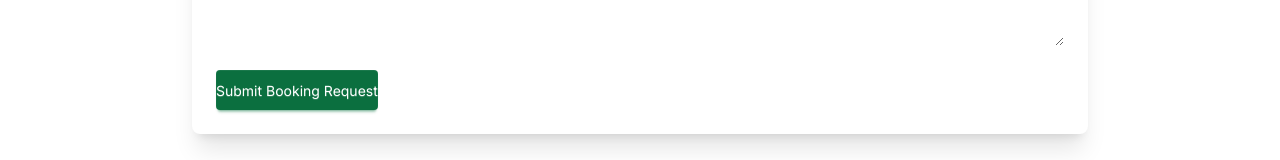
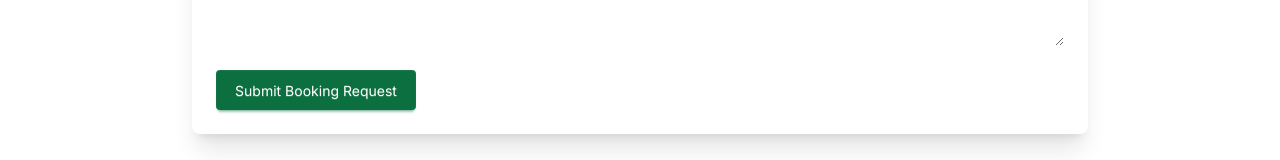
Before and after one commit to v-mcnett/ecpb-2026, a Next.js app: page /book in a window 1280 px wide. Shown: the part 771-931 px from the top of the page. Built offline with nearby package versions, Linux system fonts and the light colour scheme.

Commit message:
SEO enhancements Form to be disabled while submitting

```diff
--- a/src/app/globals.css
+++ b/src/app/globals.css
@@ -146,3 +146,12 @@
     color: var(--ecpb-primary) !important;
   }
 }
+
+
+.btn-primary-send-msg {
+  min-width: 130px;
+}
+
+.btn-primary-book {
+  min-width: 200px;
+}
--- a/src/app/layout.tsx
+++ b/src/app/layout.tsx
@@ -12,10 +12,10 @@ const fontVariables = `${inter.variable} ${poppins.variable}`
 // Add metadata configuration
 export const metadata: Metadata = {
   title: {
-    template: '%s | Emerald City Photo Booth',
-    default: 'Emerald City Photo Booth',
+    template: '%s | Emerald City Photo Booth - Premium Photo Booth Rentals in Upstate South Carolina',
+    default: 'Emerald City Photo Booth - Premium Photo Booth Rentals in Upstate South Carolina',
   },
-  description: 'Capture the magic of your event with our photo booth services.',
+  description: 'Capture the magic of your wedding, birthday party, or other special event with our photo booth rental services in Upstate South Carolina.',
   keywords: ['photo booth', 'event photography', 'Emerald City'],
   viewport: 'width=device-width, initial-scale=1',
 }
--- a/src/components/forms/BookingForm.tsx
+++ b/src/components/forms/BookingForm.tsx
@@ -26,10 +26,13 @@ export default function BookingForm() {
     venue: '',
     notes: ''
   })
+  const [isSubmitting, setIsSubmitting] = useState(false)
 
   const handleSubmit = async (event: React.FormEvent<HTMLFormElement>) => {
     event.preventDefault()
+    setIsSubmitting(true)
 
+    try {
       const response = await fetch('/api/booking', {
         method: 'POST',
         headers: { 'Content-Type': 'application/json' },
@@ -38,7 +41,7 @@ export default function BookingForm() {
 
       const result = await response.json()
 
-    console.log(result) // For debugging - remove in production
+      // console.log(result) // For debugging - remove in production
 
       if (response.ok) {
         alert('Booking request submitted successfully!')
@@ -54,6 +57,9 @@ export default function BookingForm() {
         })
       } else {
         alert('Failed to submit booking request. Please try again.')
+      }
+    } finally {
+      setIsSubmitting(false)
     }
   }
 
@@ -207,8 +213,12 @@ export default function BookingForm() {
       </div>
       {/* Submit Button - full width */}
       <div className="form-control mt-6">
-        <button type="submit" className="btn btn-primary w-full md:w-auto">
-          Submit Booking Request
+        <button
+          type="submit"
+          className="btn btn-primary btn-primary-book w-full md:w-auto"
+          disabled={isSubmitting}
+        >
+          {isSubmitting ? 'Submitting...' : 'Submit Booking Request'}
         </button>
       </div>
     </form>
--- a/src/components/forms/ContactForm.tsx
+++ b/src/components/forms/ContactForm.tsx
@@ -1,9 +1,12 @@
 'use client'
 
+import { useState, type FormEvent } from 'react';
 import { Mail, Phone } from 'lucide-react';
 
 export default function ContactForm() {
-    const handleSubmit = async (event: React.FormEvent<HTMLFormElement>) => {
+  const [isSubmitting, setIsSubmitting] = useState(false);
+
+  const handleSubmit = async (event: FormEvent<HTMLFormElement>) => {
     event.preventDefault();
     const form = event.currentTarget;
     const formDataObj = new FormData(form);
@@ -13,6 +16,9 @@ export default function ContactForm() {
       message: formDataObj.get('message') as string,
     };
 
+    setIsSubmitting(true);
+
+    try {
       const response = await fetch('/api/booking', {
         method: 'POST',
         headers: { 'Content-Type': 'application/json' },
@@ -21,7 +27,7 @@ export default function ContactForm() {
 
       const result = await response.json();
 
-    console.log(result);
+     // console.log(result);
       // Handle success/error
       if (response.ok) {
         alert('Message sent successfully!');
@@ -29,7 +35,9 @@ export default function ContactForm() {
       } else {
         alert('Failed to send message. Please try again later.');
       }
-
+    } finally {
+      setIsSubmitting(false);
+    }
   };
 
   return (
@@ -55,7 +63,9 @@ export default function ContactForm() {
               <label htmlFor="message" className="block text-sm font-medium mb-2">Message</label>
               <textarea id="message" name="message" className="textarea" rows={4}></textarea>
             </div>
-            <button type="submit" className="btn btn-primary">Send Message</button>
+            <button type="submit" className="btn btn-primary btn-primary-send-msg" disabled={isSubmitting}>
+              {isSubmitting ? 'Sending...' : 'Send Message'}
+            </button>
           </form>
         </div>
 
```
Lines whose indentation alone changed are shown as unchanged.
